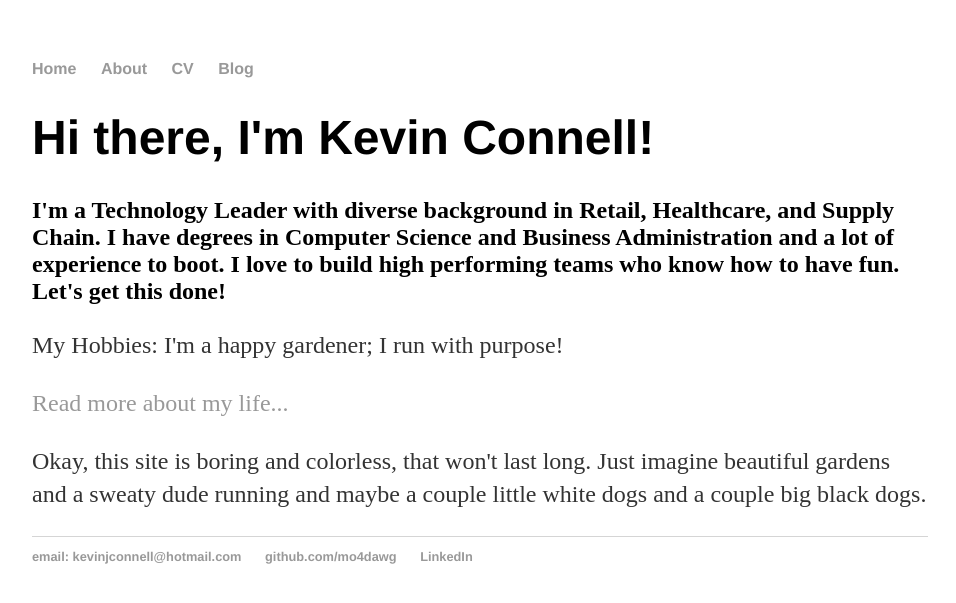
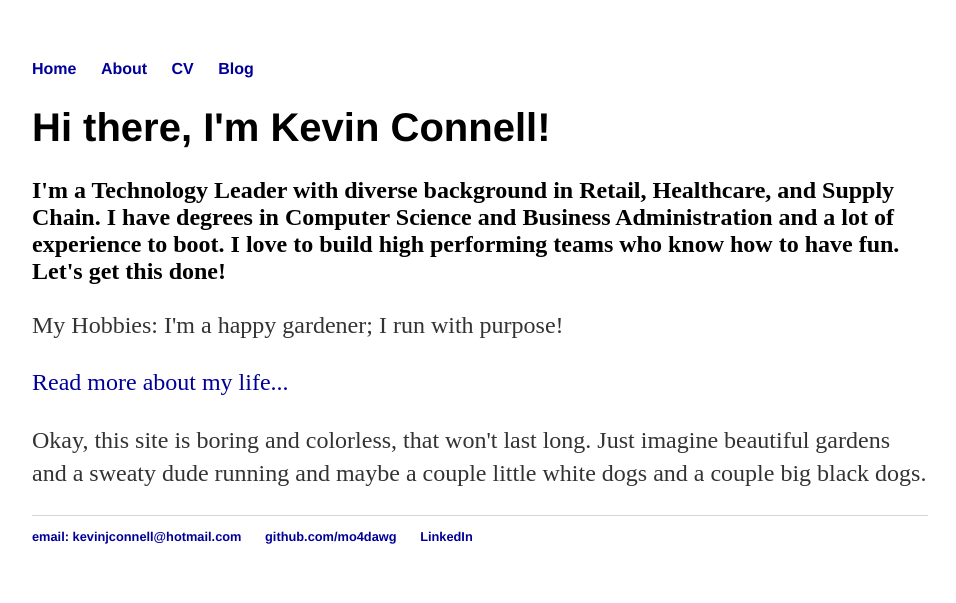
Before and after one commit to mo4dawg/mo4dawg.github.io, a Jekyll site: the page built from index.html, in a window 1280 px wide. Shown: the top 603 px of the page, without its empty margins (160-1116 px from the left). Built offline with Jekyll 4.4.1, drawn with Linux system fonts in a browser that asks for light colours.

Commit message:
Update main.css

```diff
--- a/css/main.css
+++ b/css/main.css
@@ -14,13 +14,13 @@ nav ul li, footer ul li {
 }
 a {
     text-decoration: none;
-    color: #999;
+    color: #009;
 }
 a:hover {
     text-decoration: underline;
 }
 h1 {
-    font-size: 3em;
+    font-size: 2.5em;
     font-family:'Helvetica', 'Arial', 'Sans-Serif';
 }
 p {
```
